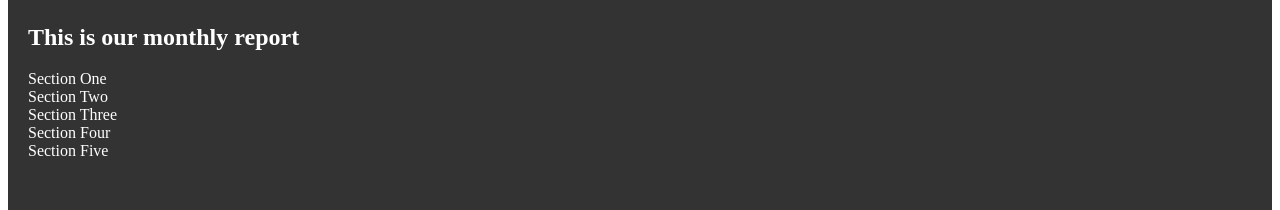
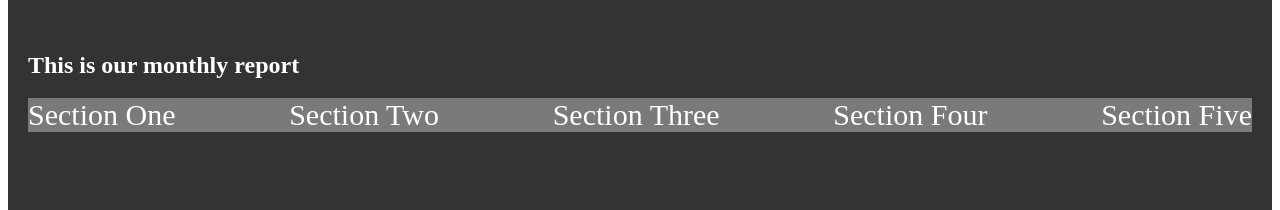
Before and after one commit to B-lovedth/React-Training, a React (Create React App) app: page / in a window 1280 px wide. Shown: the part 137-347 px from the top of the page. Built offline with nearby package versions, Linux system fonts and the light colour scheme.

Commit message:
Styled the report sections

```diff
--- a/src/components/report/Report.js
+++ b/src/components/report/Report.js
@@ -1,5 +1,7 @@
 
 import React from 'react'
+
+import './report.css'
 
 const Report = () => {
   return (
--- a/src/components/report/report.css
+++ b/src/components/report/report.css
@@ -0,0 +1,8 @@
+
+.section-body{
+    text-align: center;
+    font-size: 30px;
+    display: flex;
+    justify-content: space-between;
+    background-color: rgb(124, 121, 121);
+}
```
